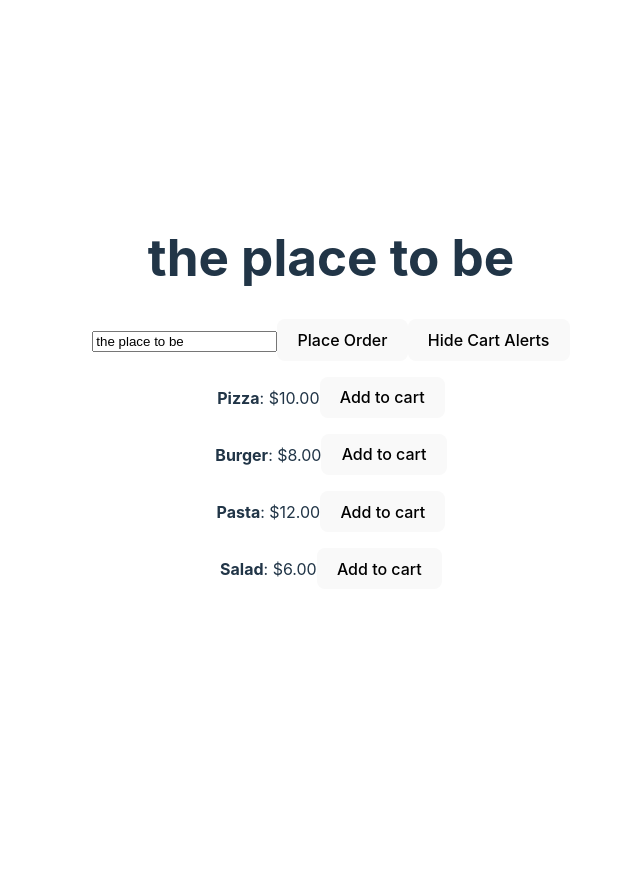
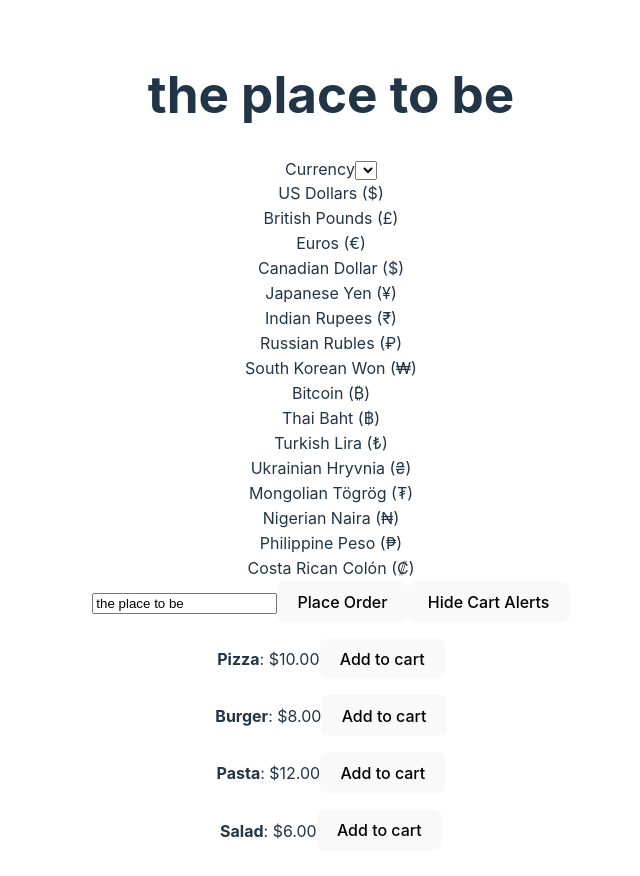
Before and after one commit to iirving/vue3-options-to-composition-api, a Vue app: page / in a window 1280 px wide. Shown: the top 876 px of the page, without its empty margins (309-949 px from the left). Before the commit the page ends 800 px from the top, so only its background shows below. Built offline with nearby package versions, Linux system fonts and the light colour scheme.

Commit message:
Add currency selection feature to App.vue

```diff
--- a/src/App.vue
+++ b/src/App.vue
@@ -1,12 +1,15 @@
 <script >
 import YummyMeal from './components/YummyMeal.vue';
-import { ref, reactive, watch, watchEffect } from 'vue';
+import { ref, reactive, watch, watchEffect, provide } from 'vue';
 
 export default {
   components: {
     YummyMeal
   },
   setup() {
+
+    provide('currencySymbol', '$');
+
     const name = ref('the place to be');
     console.log("in set up", "--name-value--", name.value);
 
@@ -22,8 +25,6 @@ export default {
       name: 'Burger',
       price: 8
     });
-
-    const currencySymbol = '$';
 
     console.log("in set up", "--meal2-name--", meal2.name);
     const meals = ref([
@@ -79,7 +80,7 @@ export default {
     //   alert(newValue.join("\n")));
 
 
-    return { name, placeOrder, addItemToCart, meal, meal2, meals, HideCart, currencySymbol };
+    return { name, placeOrder, addItemToCart, meal, meal2, meals, HideCart };
 
   }
 };
@@ -88,16 +89,30 @@ export default {
 
 <template>
   <h1>{{ name }}</h1>
+  <label for="currencySymbol">Currency</label>
+  <select id="currencySymbol" v-model="currencySymbol"></select>
+  <option value="$">US Dollars ($)</option>
+  <option value="£">British Pounds (£)</option>
+  <option value="€">Euros (€)</option>
+  <option value="$">Canadian Dollar ($)</option>
+  <option value="¥">Japanese Yen (¥)</option>
+  <option value="₹">Indian Rupees (₹)</option>
+  <option value="₽">Russian Rubles (₽)</option>
+  <option value="₩">South Korean Won (₩)</option>
+  <option value="₿">Bitcoin (₿)</option>
+  <option value="฿">Thai Baht (฿)</option>
+  <option value="₺">Turkish Lira (₺)</option>
+  <option value="₴">Ukrainian Hryvnia (₴)</option>
+  <option value="₮">Mongolian Tögrög (₮)</option>
+  <option value="₦">Nigerian Naira (₦)</option>
+  <option value="₱">Philippine Peso (₱)</option>
+  <option value="₡">Costa Rican Colón (₡)</option>
   <input v-model="name" />
   <button @click="placeOrder">Place Order</button>
   <button @click="HideCart">Hide Cart Alerts</button>
   <br />
   <span>
-
-
-    <YummyMeal v-for="meal in meals" :name="meal.name" :price="meal.price" :currencySymbol="currencySymbol"
-      @addToCart="addItemToCart" />
-
+    <YummyMeal v-for="meal in meals" :name="meal.name" :price="meal.price" @addToCart="addItemToCart" />
   </span>
 </template>
 
--- a/src/components/YummyMeal.vue
+++ b/src/components/YummyMeal.vue
@@ -1,7 +1,7 @@
 <template>
   <p>
     <strong>{{ name }}</strong>:
-    <YummyMealPrice :price="price" :currencySymbol="currencySymbol" />
+    <YummyMealPrice :price="price" />
 
     <button @click="addToCart">Add to cart</button>
 
@@ -16,9 +16,6 @@ export default {
   props: {
     name: String,
     price: Number,
-    currencySymbol: {
-      type: String
-    },
   },
   components: {
     YummyMealPrice
--- a/src/components/YummyMealPrice.vue
+++ b/src/components/YummyMealPrice.vue
@@ -5,19 +5,18 @@
 </template>
 
 <script>
-import { computed } from 'vue';
+import { computed, inject } from 'vue';
 export default {
   props: {
     price: Number,
-    currencySymbol: String
-
   },
 
   setup(props) {
+    const currencySymbol = inject('currencySymbol');
     const pricePretty = computed(() => {
       const formatedPrice = props.price.toFixed(2);
       // console.log("in computed", "--formatedPrice--", formatedPrice);
-      return `${props.currencySymbol}${formatedPrice}`
+      return `${currencySymbol}${formatedPrice}`
     });
 
     // const pricePretty = computed(() => `$${props.price.toFixed(2)}`);
```
